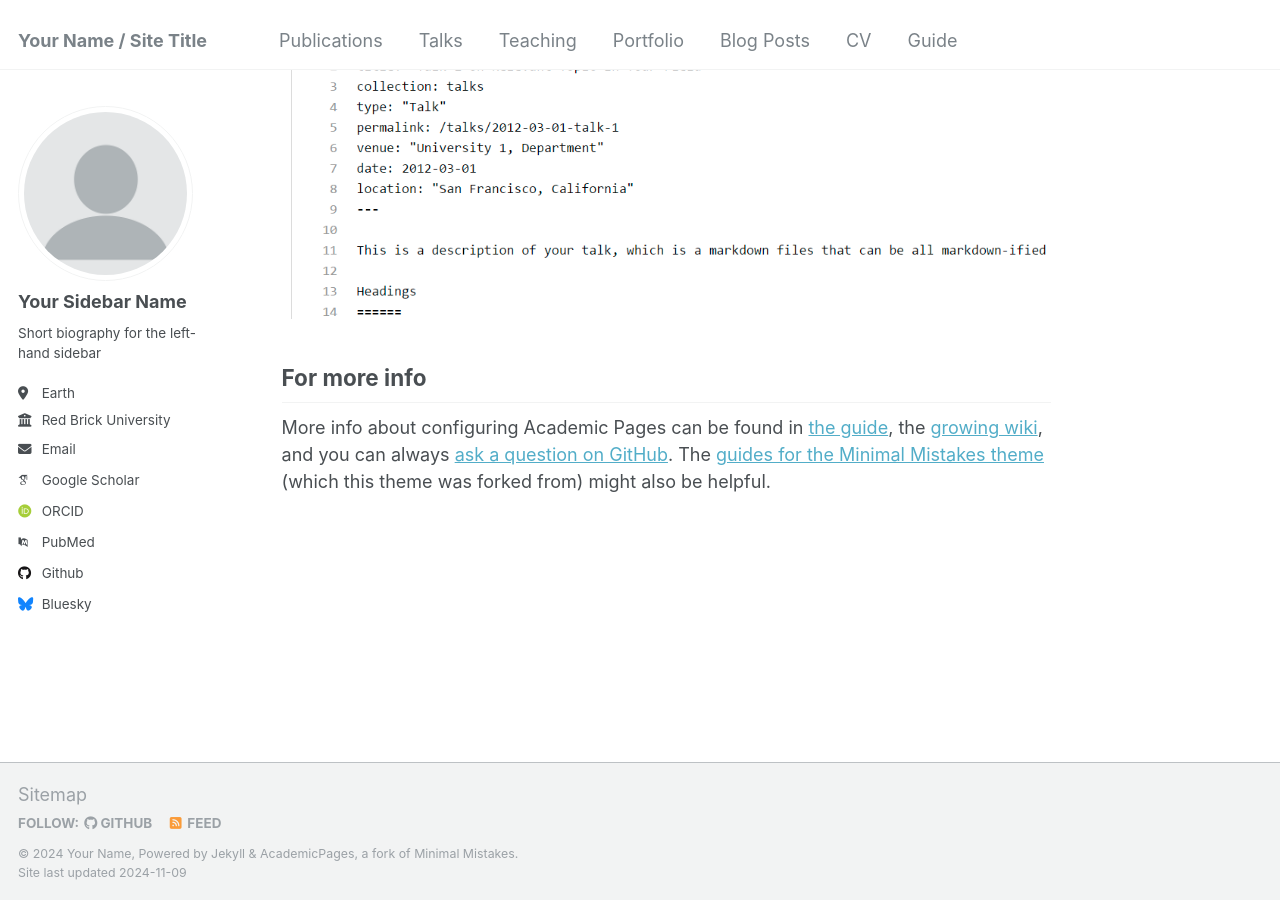
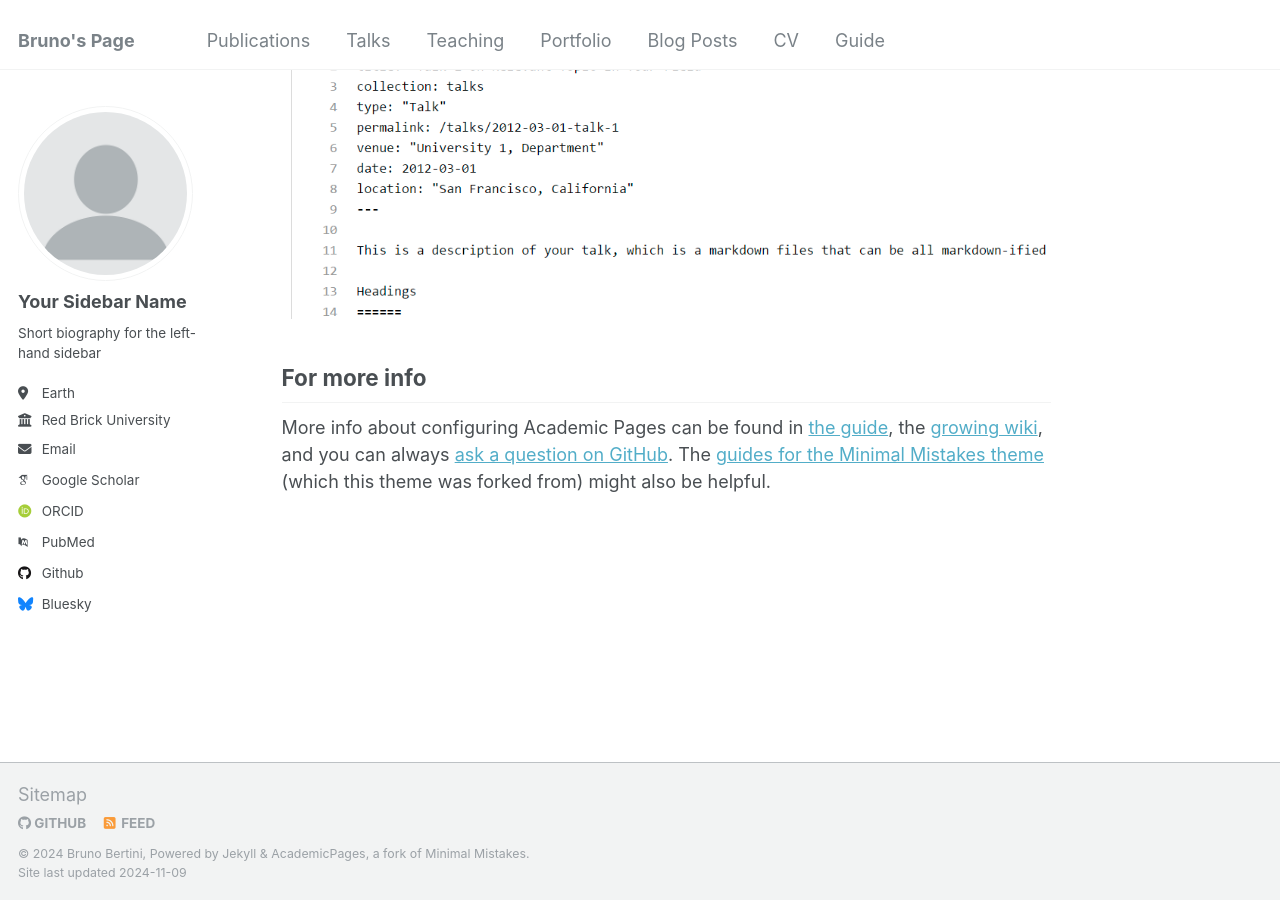
Before and after one commit to brunobertini/brunobertini.github.io, a Jekyll site: the page built from _pages/about.md, in a window 1280 px wide and 900 px high, scrolled down 2643 px. Built offline with Jekyll 4.4.1, drawn with Linux system fonts in a browser that asks for light colours; some web fonts are replaced.

Commit message:
Update _config.yml

```diff
--- a/_config.yml
+++ b/_config.yml
@@ -7,14 +7,14 @@
 # server process.
 
 # Basic Site Settings
-locale                   : "en-US"
-title                    : "Your Name / Site Title"
+locale                   : "en-UK"
+title                    : "Bruno's Page"
 title_separator          : "-"
-name                     : &name "Your Name"
-description              : &description "personal description"
-url                      : https://academicpages.github.io # the base hostname & protocol for your site e.g. "https://mmistakes.github.io"
+name                     : &name "Bruno Bertini"
+description              : &description "personal webpage"
+url                      : https://brunobertini.github.io # the base hostname & protocol for your site e.g. "https://mmistakes.github.io"
 baseurl                  : "" # the subpath of your site, e.g. "/blog"
-repository               : "academicpages/academicpages.github.io"
+repository               : "brunobertini/brunobertini.github.io"
 
 # Site Author - The following control what appear as part of the author content on the side bar.
 #               If a field is blank the icon and link will not appear, otherwise it will be shown.
```
